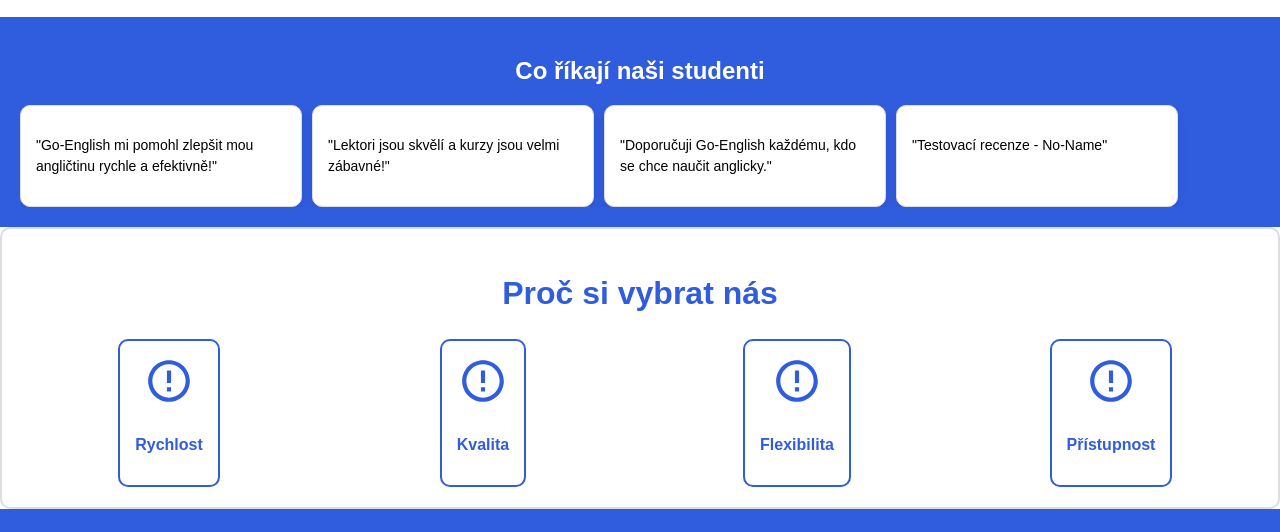
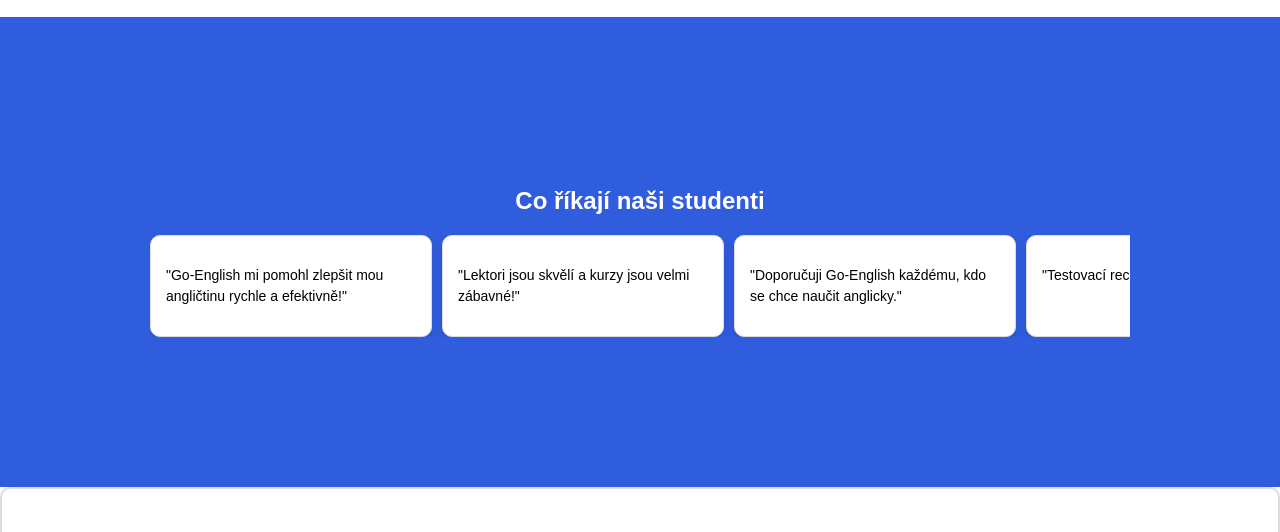
Before and after one commit to Vajpros/go-english-web, a plain HTML site: page index.html in a window 1280 px wide. Shown: the part 1042-1574 px from the top of the page. Drawn offline with Linux system fonts and the light colour scheme.

Commit message:
Update index.html

```diff
--- a/index.html
+++ b/index.html
@@ -161,7 +161,7 @@
       display: block;
     }
     .reviews {
-      padding: 20px;
+      padding: 150px;
       background-color: #305cde;
       position: relative;
     }
```
